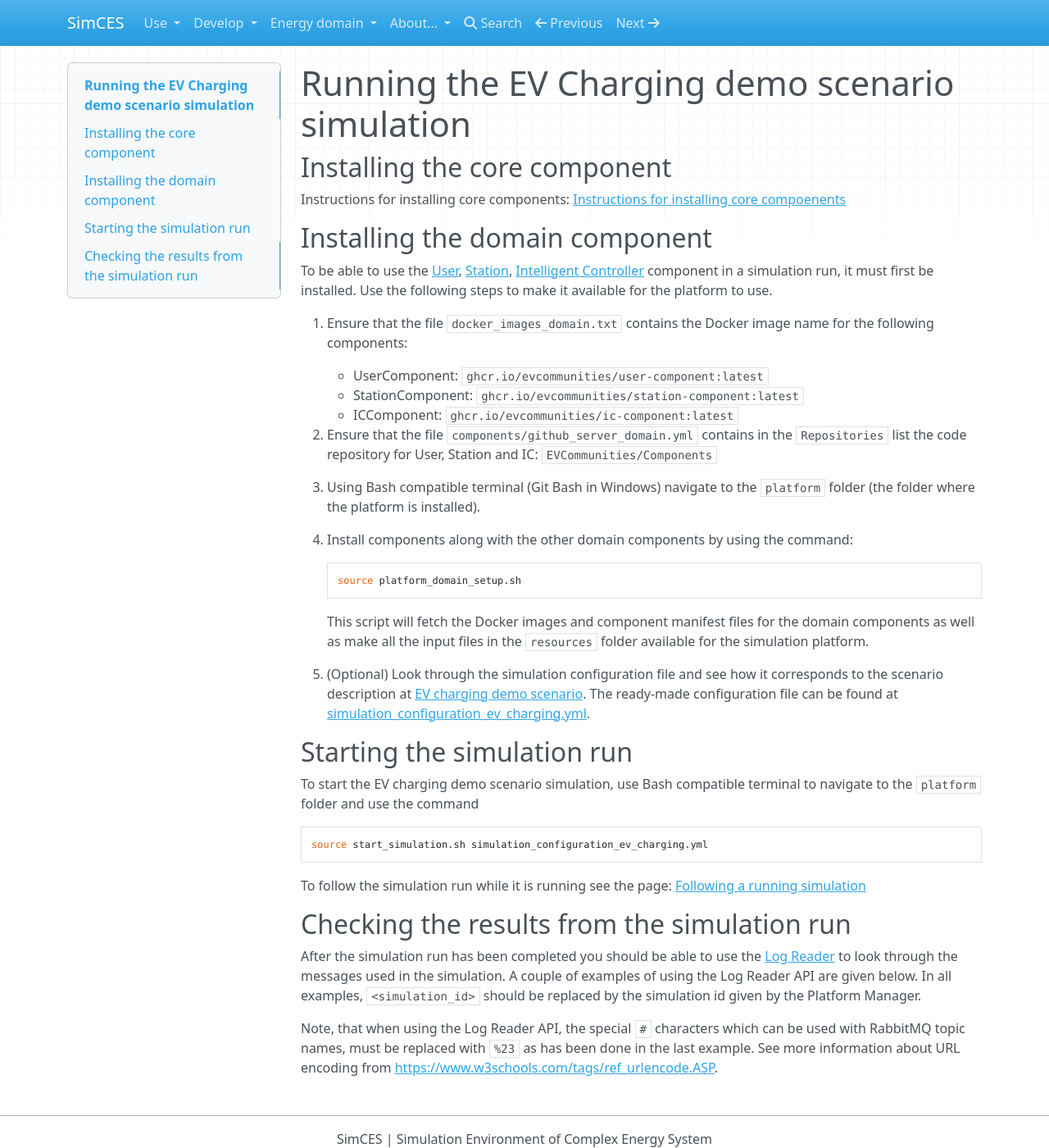
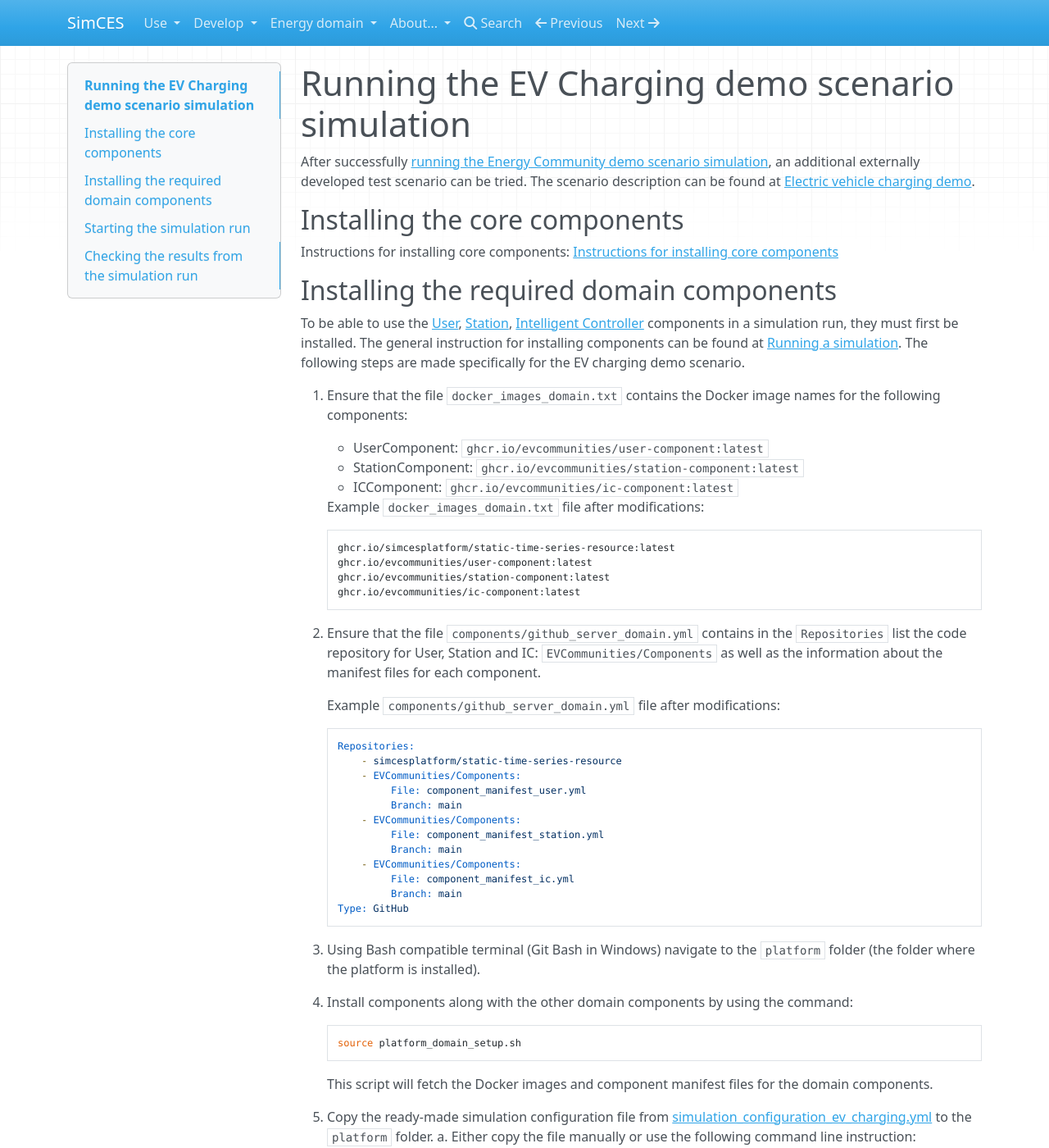
Before and after one commit to simcesplatform/simcesplatform.github.io, an MkDocs documentation site: the page built from markdown/energy_run-ev-charging-demo.md, in a window 1280 px wide and 1400 px high. Shown: the whole window at 82% size. Built offline with MkDocs 1.6.1, drawn with Linux system fonts in a browser that asks for light colours; nearby versions of some CDN libraries; library files that are not in the unit come from our copies; some of the changed text lies outside the part shown.

Commit message:
Update evcommunities charging demo run instructions

```diff
--- a/markdown/energy_run-ev-charging-demo.md
+++ b/markdown/energy_run-ev-charging-demo.md
@@ -1,20 +1,45 @@
 # Running the EV Charging demo scenario simulation
 
-## Installing the core component
+After successfully [running the Energy Community demo scenario simulation](energy_run-ec-demo.md), an additional externally developed test scenario can be tried. The scenario description can be found at [Electric vehicle charging demo](energy_scenario-ev-charging-demo.md).
 
-Instructions for installing core components: [Instructions for installing core compoenents](core_install.md)
+## Installing the core components
 
+Instructions for installing core components: [Instructions for installing core components](core_install.md)
 
-## Installing the domain component
+## Installing the required domain components
 
-To be able to use the [User](energy_user-component.md), [Station](energy_station-component.md), [Intelligent Controller](energy_ic-component.md) component in a simulation run, it must first be installed. Use the following steps to make it available for the platform to use.
+To be able to use the [User](energy_user-component.md), [Station](energy_station-component.md), [Intelligent Controller](energy_ic-component.md) components in a simulation run, they must first be installed. The general instruction for installing components can be found at [Running a simulation](core_run.md#starting-a-simulation). The following steps are made specifically for the EV charging demo scenario.
 
-1. Ensure that the file `docker_images_domain.txt` contains the Docker image name for the following components:
+1. Ensure that the file `docker_images_domain.txt` contains the Docker image names for the following components:
     - UserComponent: `ghcr.io/evcommunities/user-component:latest`
     - StationComponent: `ghcr.io/evcommunities/station-component:latest`
     - ICComponent: `ghcr.io/evcommunities/ic-component:latest`
 
-2. Ensure that the file `components/github_server_domain.yml` contains in the `Repositories` list the code repository for User, Station and IC: `EVCommunities/Components`
+    Example `docker_images_domain.txt` file after modifications:
+
+        :::txt
+        ghcr.io/simcesplatform/static-time-series-resource:latest
+        ghcr.io/evcommunities/user-component:latest
+        ghcr.io/evcommunities/station-component:latest
+        ghcr.io/evcommunities/ic-component:latest
+
+2. Ensure that the file `components/github_server_domain.yml` contains in the `Repositories` list the code repository for User, Station and IC: `EVCommunities/Components` as well as the information about the manifest files for each component.
+
+    Example `components/github_server_domain.yml` file after modifications:
+
+        :::yaml
+        Repositories:
+            - simcesplatform/static-time-series-resource
+            - EVCommunities/Components:
+                 File: component_manifest_user.yml
+                 Branch: main
+            - EVCommunities/Components:
+                 File: component_manifest_station.yml
+                 Branch: main
+            - EVCommunities/Components:
+                 File: component_manifest_ic.yml
+                 Branch: main
+        Type: GitHub
 
 3. Using Bash compatible terminal (Git Bash in Windows) navigate to the `platform` folder (the folder where the platform is installed).
 
@@ -23,9 +48,15 @@ To be able to use the [User](energy_user-component.md), [Station](energy_station
         :::bash
         source platform_domain_setup.sh
 
-    This script will fetch the Docker images and component manifest files for the domain components as well as make all the input files in the `resources` folder available for the simulation platform.
+    This script will fetch the Docker images and component manifest files for the domain components.
 
-5. (Optional) Look through the simulation configuration file and see how it corresponds to the scenario description at [EV charging demo scenario](energy_scenario-ev-charging-demo.md). The ready-made configuration file can be found at [simulation_configuration_ev_charging.yml](https://github.com/simcesplatform/Platform-Manager/blob/master/simulation_configuration_ev_charging.yml).
+5. Copy the ready-made simulation configuration file from [simulation_configuration_ev_charging.yml](https://github.com/simcesplatform/Platform-Manager/blob/master/simulation_configuration_ev_charging.yml) to the `platform` folder.
+   a. Either copy the file manually or use the following command line instruction:
+
+        :::bash
+        wget https://raw.githubusercontent.com/EVCommunities/Components/main/simulation_configuration_ev_charging.yml
+
+6. (Optional) Look through the simulation configuration file and see how it corresponds to the scenario description at [EV charging demo scenario](energy_scenario-ev-charging-demo.md).
 
 ## Starting the simulation run
 
@@ -40,4 +71,5 @@ To follow the simulation run while it is running see the page: [Following a runn
 
 After the simulation run has been completed you should be able to use the [Log Reader](core_log-api.md) to look through the messages used in the simulation. A couple of examples of using the Log Reader API are given below. In all examples, `<simulation_id>` should be replaced by the simulation id given by the Platform Manager.
 
-Note, that when using the Log Reader API, the special `#` characters which can be used with RabbitMQ topic names, must be replaced with `%23` as has been done in the last example. See more information about URL encoding from [https://www.w3schools.com/tags/ref_urlencode.ASP](https://www.w3schools.com/tags/ref_urlencode.ASP).
+- `TODO`: add Log reader examples for an user to be able to confirm that the scenario has been run correctly
+- `TODO`: add a link to the EVCommunities GUI demo page
```
Also changed, not shown: markdown/core_run.md (+1 -0 lines).
